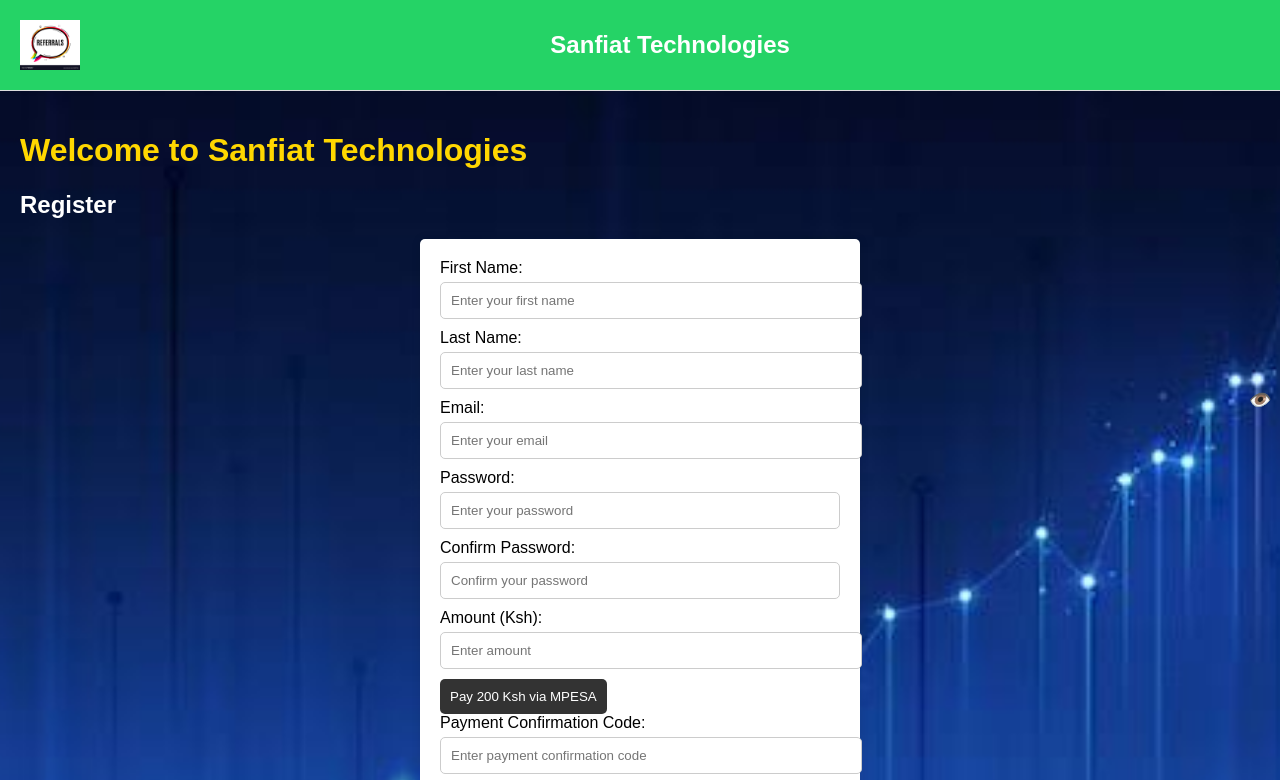
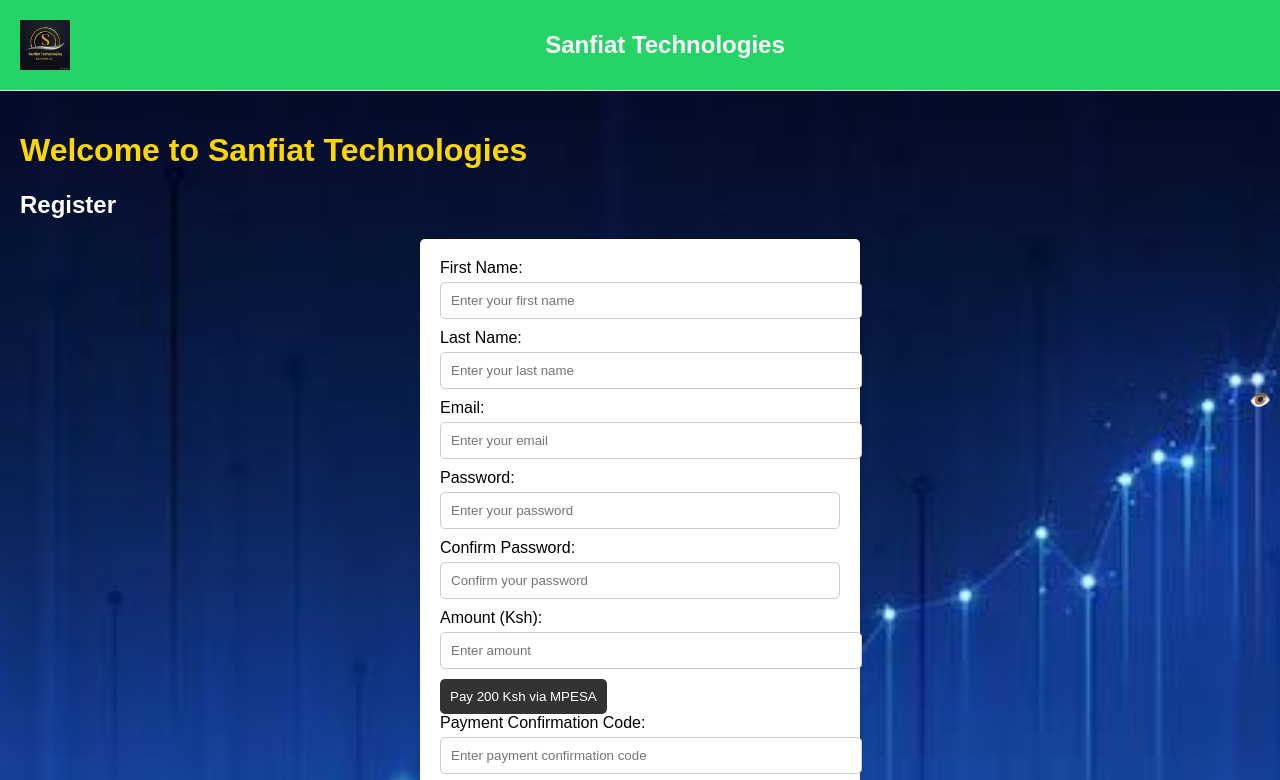
Before and after one commit to Anto-4ny/www.sanfiattechnologies.com, a website: page index.html in a window 1280 px wide. Shown: the top 780 px of the page. Drawn offline with Linux system fonts and the light colour scheme.

Commit message:
Update index.html

```diff
--- a/index.html
+++ b/index.html
@@ -15,7 +15,7 @@
 </head>
 <body>
     <header>
-        <img src="images/referralslogo.jpg" alt="Sanfiat Technologies Logo" id="logo">
+        <img src="images/Photo_1723191951676.png" alt="Sanfiat Technologies Logo" id="logo">
        <h1>Sanfiat Technologies</h1>
         <nav>
             <!-- Add navigation links if needed -->
```
